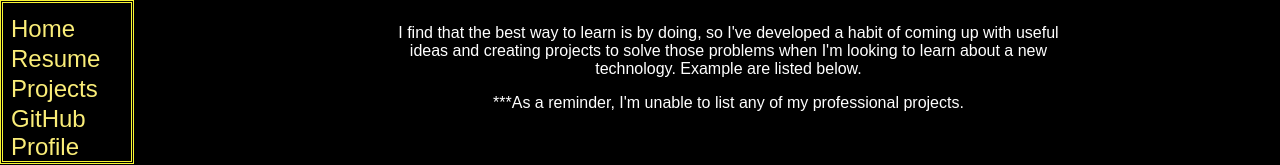
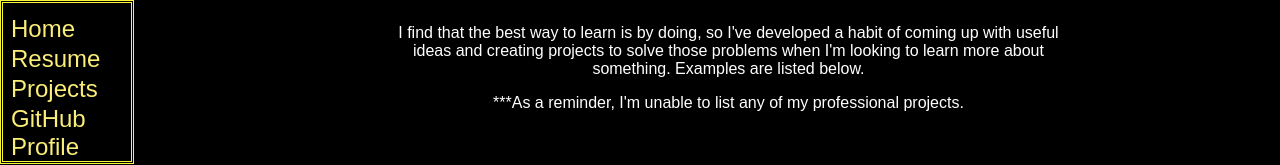
Before and after one commit to clovett02/clovett_react, a React (Vite) app: page /projects in a window 1280 px wide. Shown: the top 165 px of the page. Built offline with nearby package versions, Linux system fonts and the light colour scheme.

Commit message:
Fixed typo

```diff
--- a/src/css/home.css
+++ b/src/css/home.css
@@ -18,6 +18,7 @@ a {
 
   .headshot picture {
     position: absolute;
+    top: 5px;
     right: 5px;
     padding-left: 5px;
     margin-left: 5px;
--- a/src/pages/Projects.tsx
+++ b/src/pages/Projects.tsx
@@ -63,7 +63,7 @@ export default function Projects(props) {
     <div className='projcontainer'>
         <p className='projintro'>
             I find that the best way to learn is by doing, so I've developed a habit of coming up with useful ideas and creating
-            projects to solve those problems when I'm looking to learn about a new technology. Example are listed below.
+            projects to solve those problems when I'm looking to learn more about something. Examples are listed below.
         </p>
         <p className='projintro'>
             ***As a reminder, I'm unable to list any of my professional projects.
@@ -72,7 +72,7 @@ export default function Projects(props) {
         {projs.map((p) =>
             <Project key={p.id} project={p}/>
         )}
-    </ul>
+        </ul>
     </div>
 
   );
```
